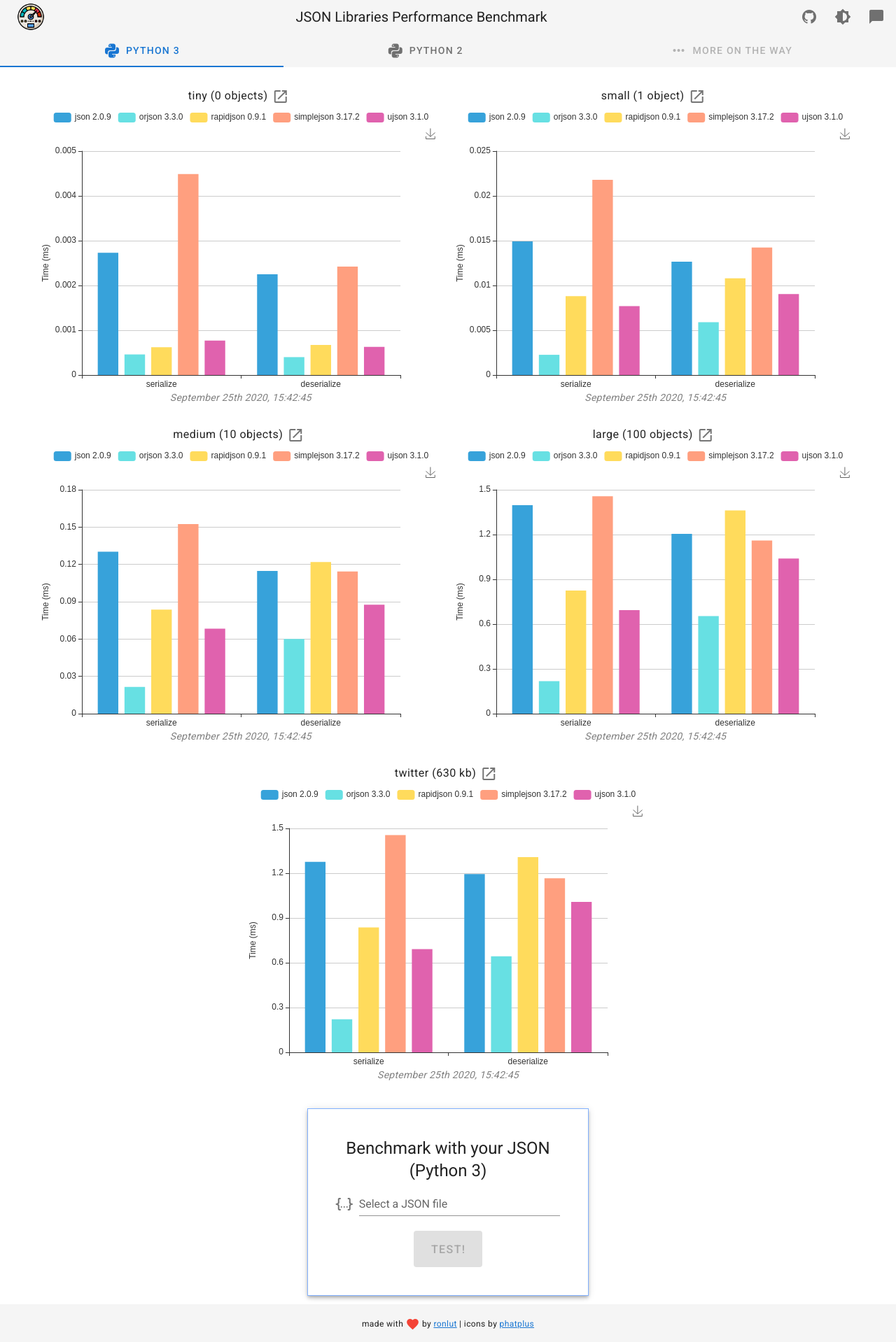
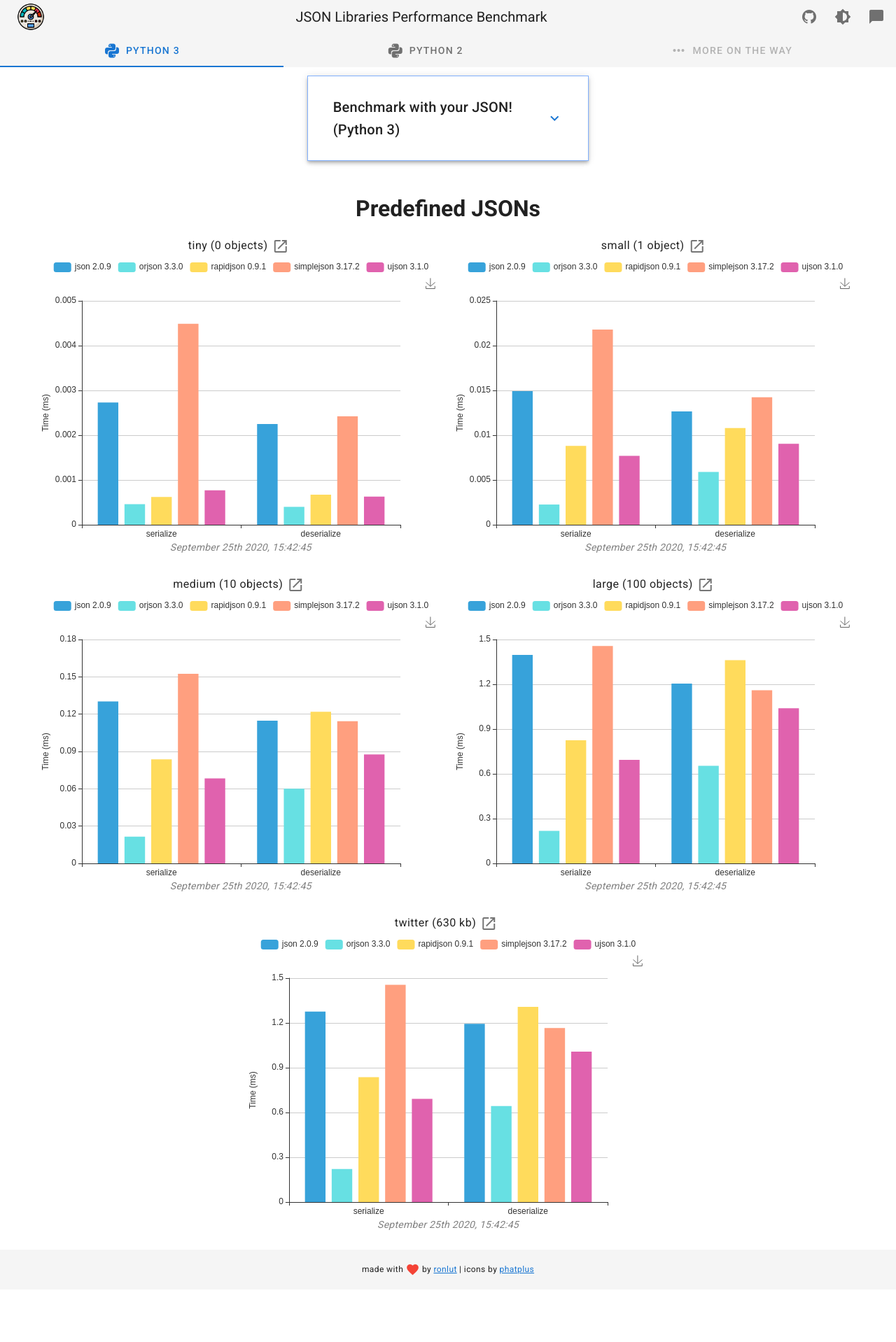
Before and after one commit to ronlut/jsonperf, a Vue app in the folder frontend/: page / in a window 1280 px wide. Shown: the top 1918 px of the page at 70% size. After the commit the page ends 1843 px from the top, so only its background shows below. Built offline with nearby package versions, Linux system fonts and the light colour scheme.

Commit message:
Move json upload to top of the page

```diff
--- a/frontend/src/App.vue
+++ b/frontend/src/App.vue
@@ -19,16 +19,39 @@
       </v-alert>
       <v-container fluid>
         <v-row align="center" justify="center" class="text-center">
-          <v-col cols="12">
+          <v-col cols="10" lg="4">
+            <v-sheet
+                outlined
+                elevation="4"
+                class="mx-auto pa-3"
+                :style="`border-color: ${$vuetify.theme.currentTheme.accent};`"
+            >
+            <v-expansion-panels flat>
+              <v-expansion-panel>
+                <v-expansion-panel-header>
+                      <span class="text-h6"
+                      >Benchmark with your JSON! ({{ frameworks[selectedTab].title }})</span
+                      >
+                  <template v-slot:actions>
+                    <v-icon color="primary">
+                      $expand
+                    </v-icon>
+                  </template>
+                </v-expansion-panel-header>
+                <v-expansion-panel-content>
+                  <UserBenchmark
+                      :frameworks="frameworks"
+                      :selected-framework="selectedTab"
+                      @input="userJsonSent"
+                  />
+                </v-expansion-panel-content>
+              </v-expansion-panel>
+            </v-expansion-panels>
+            </v-sheet>
+          </v-col>
+          <v-col cols="12" class="mt-5">
+            <h1>Predefined JSONs</h1>
             <Results :charts-data="results[selectedTab]"></Results>
-          </v-col>
-          <v-divider></v-divider>
-          <v-col cols="10" lg="4">
-            <UserBenchmark
-              :frameworks="frameworks"
-              :selected-framework="selectedTab"
-              @input="userJsonSent"
-            />
           </v-col>
         </v-row>
       </v-container>
--- a/frontend/src/components/UserBenchmark.vue
+++ b/frontend/src/components/UserBenchmark.vue
@@ -1,13 +1,5 @@
 <template>
-  <v-sheet
-    outlined
-    elevation="4"
-    class="mx-auto pa-10"
-    :style="`border-color: ${$vuetify.theme.currentTheme.accent};`"
-  >
-    <span class="text-sm-h5 text-h6"
-      >Benchmark with your JSON ({{ frameworks[selectedFramework].title }})</span
-    >
+  <div>
     <v-file-input
         v-model="file"
         ref="fileInput"
@@ -26,7 +18,7 @@
     >
       Test!
     </v-btn>
-  </v-sheet>
+  </div>
 </template>
 <script>
 import axios from "axios";
```
Lines whose indentation alone changed are shown as unchanged.
